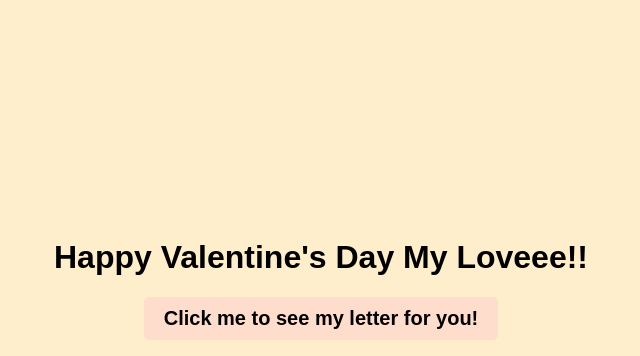
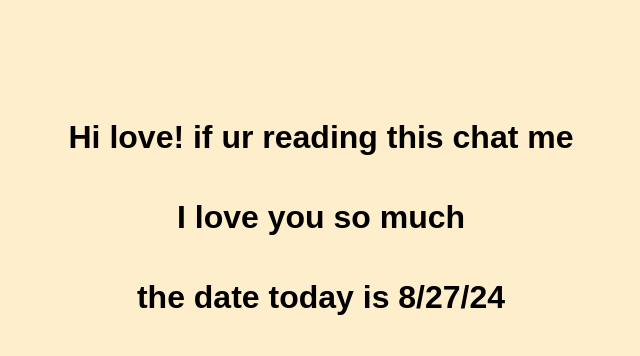
Before and after one commit to rochannn/Valentines-Letter, a plain HTML site: page index.html in a window 1280 px wide. Shown: the top 356 px of the page, without its empty margins (319-959 px from the left). Drawn offline with Linux system fonts and the light colour scheme.

Commit message:
index.html

```diff
--- a/index.html
+++ b/index.html
@@ -37,6 +37,9 @@
     </style>
 </head>
 <body>
+    <h1>Hi love! if ur reading this chat me</h1>
+    <h1>I love you so much</h1>
+    <h1>the date today is 8/27/24</h1>
     <h1>Happy Valentine's Day My Loveee!!</h1>
     <button onclick="redirectToLetter()">Click me to see my letter for you!</button>
     <img id="mainGif" src="730d75ed729397068c7a89fa7476e305.gif" alt="Main GIF">
```
